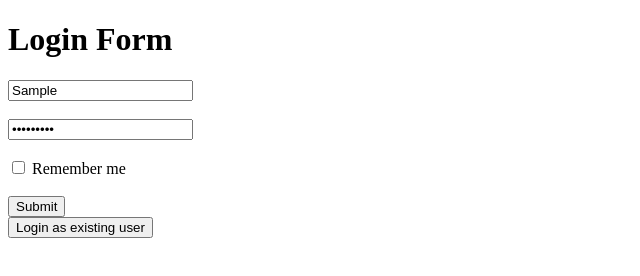
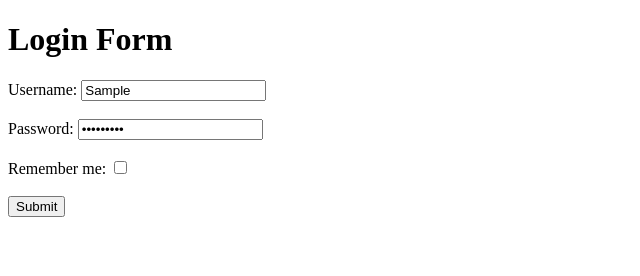
Before and after one commit to acciojob/remember-me-login-form-mdharis98, a website: page main.html in a window 1280 px wide. Both pictures are taken after typing "Sample", "Sample123" into the empty fields and a click on the input "Submit". Shown: the whole page, without its empty margins (0-640 px from the left). Drawn offline with Linux system fonts and the light colour scheme.

Commit message:
created a submission

```diff
--- a/main.html
+++ b/main.html
@@ -11,15 +11,20 @@
 
 	<h1>Login Form</h1>
     <form id="loginForm">
+        <label for="username">Username:</label>
         <input type="text" id="username" placeholder="Username" required /><br><br>
+
+        <label for="password">Password:</label>
         <input type="password" id="password" placeholder="Password" required /><br><br>
-        <label>
-            <input type="checkbox" id="checkbox" /> Remember me
-        </label><br><br>
+
+        <label for="checkbox">Remember me:</label>
+        <input type="checkbox" id="checkbox" /><br><br>
+
         <input type="submit" id="submit" value="Submit" />
     </form>
 
     <button id="existing" style="display:none;">Login as existing user</button>
+
 	<!-- the entire body must be written by student -->
     <script type="text/javascript" src="./script.js">
 </script>
--- a/script.js
+++ b/script.js
@@ -1,45 +1,40 @@
-//your JS code here. If required.
+document.addEventListener("DOMContentLoaded", function () {
     const loginForm = document.getElementById("loginForm");
     const existingUserBtn = document.getElementById("existing");
     const usernameInput = document.getElementById("username");
     const passwordInput = document.getElementById("password");
     const rememberMeCheckbox = document.getElementById("checkbox");
 
-        // Check for existing user on page load
-        window.onload = function () {
+    // Check if user details are saved in localStorage
     const savedUsername = localStorage.getItem("username");
     const savedPassword = localStorage.getItem("password");
 
     if (savedUsername && savedPassword) {
-                existingUserBtn.style.display = "inline";
+        existingUserBtn.style.display = "block";
     }
-        };
 
-        // Login form submission
-        loginForm.onsubmit = function (e) {
-            e.preventDefault();
+    // Handle form submission
+    loginForm.addEventListener("submit", function (event) {
+        event.preventDefault();
 
         const username = usernameInput.value;
         const password = passwordInput.value;
 
         if (rememberMeCheckbox.checked) {
-                // Save to local storage
             localStorage.setItem("username", username);
             localStorage.setItem("password", password);
         } else {
-                // Clear local storage if unchecked
             localStorage.removeItem("username");
             localStorage.removeItem("password");
         }
 
         alert(`Logged in as ${username}`);
-            existingUserBtn.style.display = "inline";
-        };
+    });
 
-        // Existing user login button
-        existingUserBtn.onclick = function () {
-            const savedUsername = localStorage.getItem("username");
+    // Handle "Login as existing user" button click
+    existingUserBtn.addEventListener("click", function () {
         if (savedUsername) {
             alert(`Logged in as ${savedUsername}`);
         }
-        };
+    });
+});
```
Lines whose indentation alone changed are shown as unchanged.
